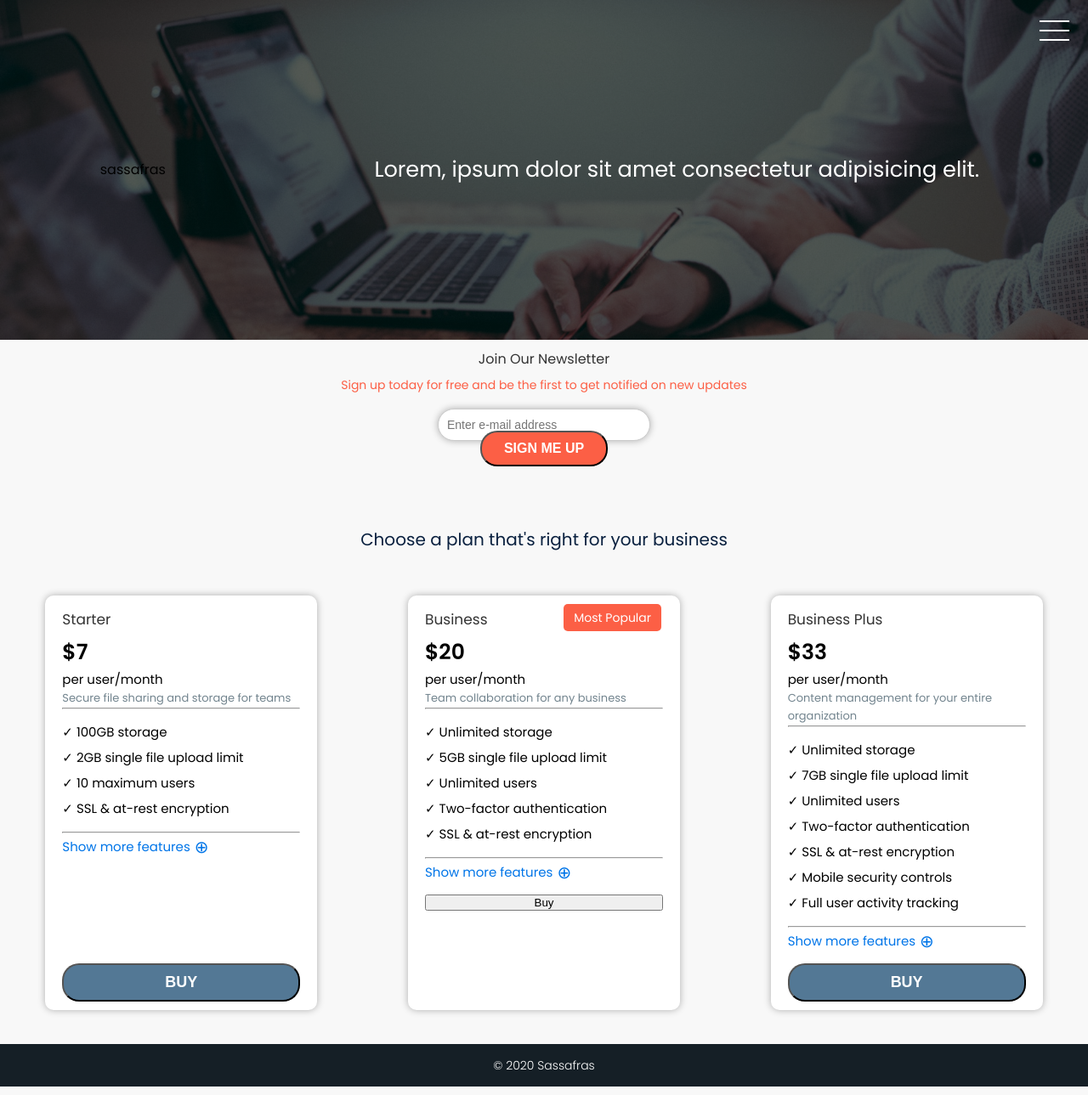
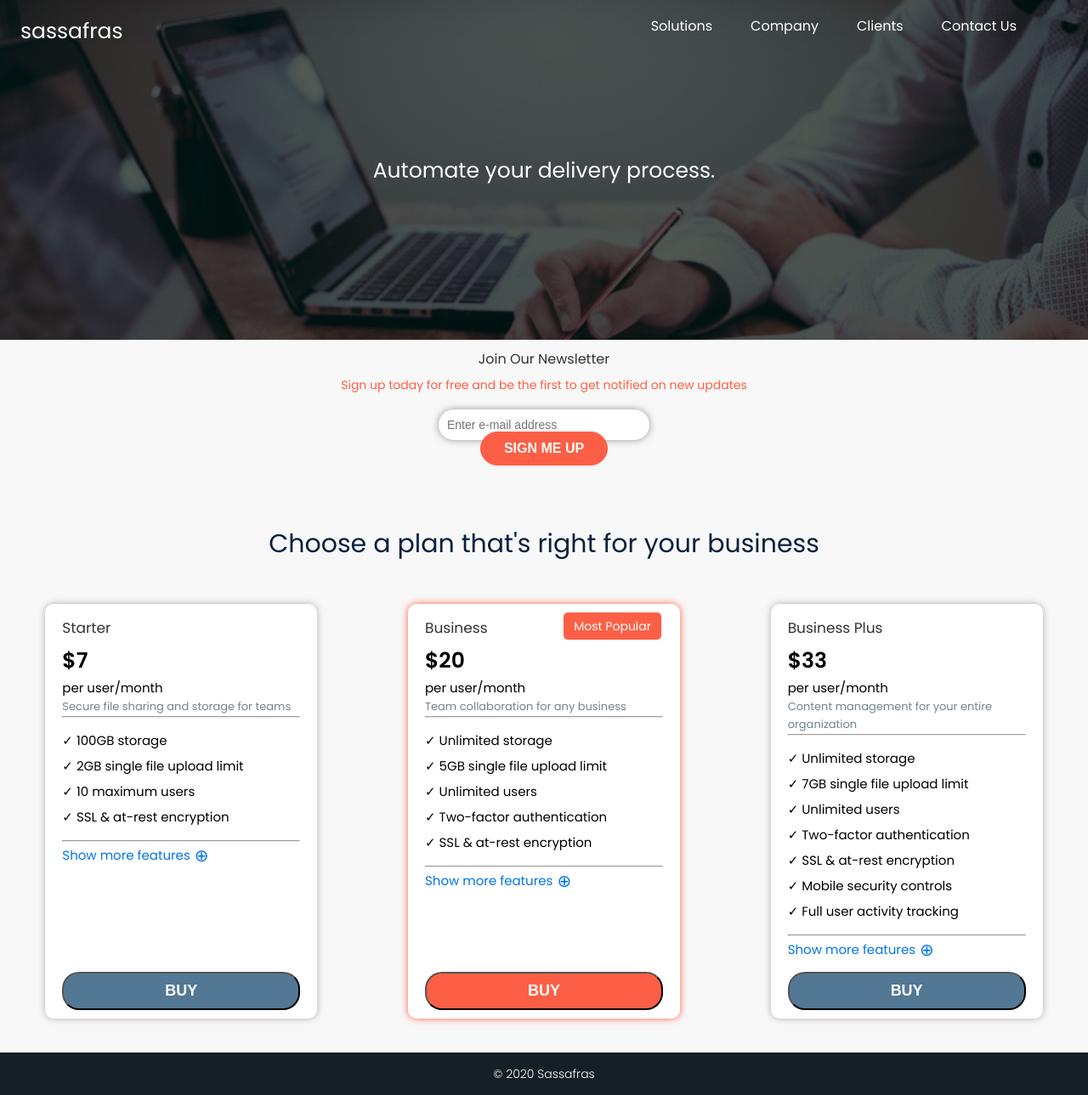
Before and after one commit to nmocker/sassafras, a website: page index.html in a window 1280 px wide. Shown: the whole page at 85% size. Drawn offline with Linux system fonts and the light colour scheme.

Commit message:
added @extend to popular plan column

```diff
--- a/index.html
+++ b/index.html
@@ -12,13 +12,24 @@
   <body>
     <header>
       <h1>sassafras</h1>
-      <h2>Lorem, ipsum dolor sit amet consectetur adipisicing elit.</h2>
+      <h2>
+        Automate your delivery process.
+      </h2>
 
       <div class="hamburger">
         <div class="bar1"></div>
         <div class="bar2"></div>
         <div class="bar3"></div>
       </div>
+
+      <nav>
+        <ul>
+          <li><a href="">Solutions</a></li>
+          <li><a href="">Company</a></li>
+          <li><a href="">Clients</a></li>
+          <li><a href="">Contact Us</a></li>
+        </ul>
+      </nav>
     </header>
 
     <h3>Join Our Newsletter</h3>
@@ -51,7 +62,7 @@
         <button class="buy-btn">Buy</button>
       </div>
 
-      <div class="col">
+      <div class="popular-plan-col">
         <h3>Business</h3>
         <span class="most-popular">Most Popular</span>
         <span class="price">$20</span>
@@ -67,7 +78,7 @@
         </ul>
         <hr />
         <a href="">Show more features <span>&#8853;</span></a>
-        <button class="popular-buy-btn">Buy</button>
+        <button class="popular-btn">Buy</button>
       </div>
 
       <div class="col">
--- a/src/scss/_home.scss
+++ b/src/scss/_home.scss
@@ -23,7 +23,7 @@ header {
   width: 100%;
   height: 350px;
   text-align: center;
-  justify-content: space-around;
+  justify-content: center;
   align-items: center;
   position: relative;
   @media (min-width: 768px) {
@@ -39,11 +39,22 @@ header {
     height: 400px;
   }
 
+  h1 {
+    color: #fff;
+    position: absolute;
+    top: 24px;
+    left: 24px;
+    font-size: 25px;
+  }
+
   h2 {
     color: #fff;
-    font-size: 1.6rem;
+    font-size: 25px;
     padding: 10px;
-    line-height: 1.4;
+  }
+
+  ul {
+    display: none;
   }
 
   .hamburger {
@@ -61,6 +72,25 @@ header {
     height: 2px;
     background-color: #fff;
     margin: 9px 0;
+  }
+
+  @media screen and (min-width: 1024px) {
+    .hamburger {
+      display: none;
+    }
+
+    ul {
+      display: flex;
+      flex-direction: row;
+      position: absolute;
+      top: 23px;
+      right: 39px;
+    }
+    li a {
+      color: #fff;
+      text-decoration: none;
+      padding-right: 45px;
+    }
   }
 }
 
@@ -93,6 +123,7 @@ h3 {
     position: absolute;
     width: 150px;
     background: $accent-color;
+    border: 1px $accent-color solid;
     color: #fff;
     font-size: 16px;
     font-weight: bold;
@@ -123,6 +154,10 @@ h3 {
   margin-top: 95px;
   font-size: 20px;
   color: #09203f;
+
+  @media screen and (min-width: 768px) {
+    font-size: 30px;
+  }
 }
 
 .plans {
@@ -232,11 +267,15 @@ h3 {
         transition: all 0.1s ease-in-out;
         transform: scale(1.1);
       }
-
-      .popular-buy-btn {
-        @include most-popular-plan;
-      }
     }
+    .popular-btn {
+      @extend .buy-btn;
+      background: $accent-color;
+    }
+  }
+  .popular-plan-col {
+    @extend .col;
+    box-shadow: rgba(252, 95, 69, 1) 0px 0px 8px;
   }
 }
 
--- a/src/scss/_variables.scss
+++ b/src/scss/_variables.scss
@@ -17,7 +17,3 @@ $accent-color: #fc5f45;
   padding: 10px 20px;
   line-height: 1.6;
 }
-
-@mixin popular-btn {
-  background-color: $accent-color;
-}
```
Also changed, not shown: dist/css/main.css, 1 other file.
